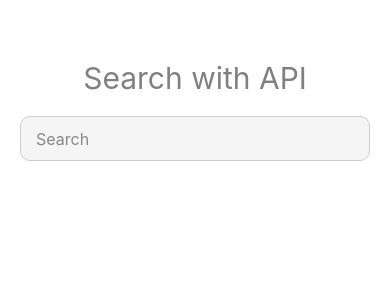
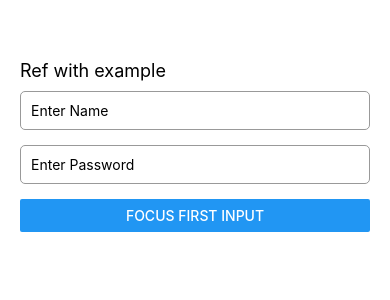
Before and after one commit to rahulsaini514715/React-Native-Practice, a React Native app: screen / in a window 390 px wide. Shown: the top 300 px of the page. Built offline with nearby package versions, Linux system fonts and the light colour scheme.

Commit message:
Ref with example

```diff
--- a/App.tsx
+++ b/App.tsx
@@ -42,6 +42,7 @@ import PostDataFromJsonServer from './components/lecture_9z_52_PostDataFromJsonS
 import ValidationPostDataFromJsonServer from './components/lecture_9z_53_ValidationPostDataFromJsonServer/ValidationPostDataFromJsonServer';
 import ListWithApiDataUpdateAndDelete from './components/lecture_9z_54_ListWithApiData_JsonServer/ListWithApiDataUpdateAndDelete';
 import SearchWithApi from './components/lecture_9z_55_SearchWithApi/SearchWithApi';
+import RefPractice from './components/lecture_9z_61_Ref/RefPractice';
 
 const name = "Rahul R saini";
 // var email = "abc@test.com";
@@ -162,7 +163,10 @@ function App(): JSX.Element {
 
       {/* <ListWithApiDataUpdateAndDelete/> */}
 
-      <SearchWithApi/>
+      {/* <SearchWithApi/> */}
+
+
+      <RefPractice/>
 
     </View>
 
--- /dev/null
+++ b/components/lecture_9z_61_Ref/RefPractice.tsx
@@ -0,0 +1,127 @@
+// import { useRef } from "react";
+// import { Button, Text, TextInput, View, StyleSheet } from "react-native";
+
+// const RefPractice = () => {
+//   const input = useRef(null);
+
+//   const updateInput = () => {
+//     // Logic 1: focus input
+//     input.current.focus();
+
+//     // Logic 2: update style + value using ref
+//     input.current.setNativeProps({
+//       text: "Hello useRef ",
+//       style: {
+//         fontSize: 24,
+//         color: "red",
+//       },
+//     });
+//   };
+
+//   return (
+//     <View style={styles.container}>
+//       <Text style={styles.title}>Ref with example</Text>
+
+//       <TextInput
+//         ref={input}
+//         placeholder="Enter Name"
+//         style={styles.input}
+//       />
+
+//       <TextInput
+//         placeholder="Enter Password"
+//         style={styles.input}
+//       />
+
+//       <Button title="Update Input" onPress={updateInput} />
+//     </View>
+//   );
+// };
+
+// const styles = StyleSheet.create({
+//   container: {
+//     padding: 20,
+//     marginTop: 40,
+//   },
+//   title: {
+//     fontSize: 18,
+//     marginBottom: 10,
+//   },
+//   input: {
+//     borderWidth: 1,
+//     borderColor: "#999",
+//     padding: 10,
+//     marginBottom: 15,
+//     borderRadius: 5,
+//   },
+// });
+
+// export default RefPractice;
+
+
+
+import { useRef } from "react";
+import { Button, Text, TextInput, View, StyleSheet } from "react-native";
+
+const RefPractice = () => {
+  const firstInput = useRef(null);
+  const secondInput = useRef(null);
+
+  const updateInput = () => {
+    // focus first input
+    firstInput.current.focus();
+  };
+
+  const syncText = (text) => {
+    // copy text from first to second input
+    secondInput.current.setNativeProps({
+      text: text,
+       style: {
+        fontSize: 24,
+        color: "red",
+      },
+    });
+  };
+
+  return (
+    <View style={styles.container}>
+      <Text style={styles.title}>Ref with example</Text>
+
+      <TextInput
+        ref={firstInput}
+        placeholder="Enter Name"
+        style={styles.input}
+        onChangeText={syncText}
+      />
+
+      <TextInput
+        ref={secondInput}
+        placeholder="Enter Password"
+        style={styles.input}
+      />
+
+      <Button title="Focus First Input" onPress={updateInput} />
+    </View>
+  );
+};
+
+const styles = StyleSheet.create({
+  container: {
+    padding: 20,
+    marginTop: 40,
+  },
+  title: {
+    fontSize: 18,
+    marginBottom: 10,
+  },
+  input: {
+    borderWidth: 1,
+    borderColor: "#999",
+    padding: 10,
+    marginBottom: 15,
+    borderRadius: 5,
+  },
+});
+
+
+export default RefPractice;
```
